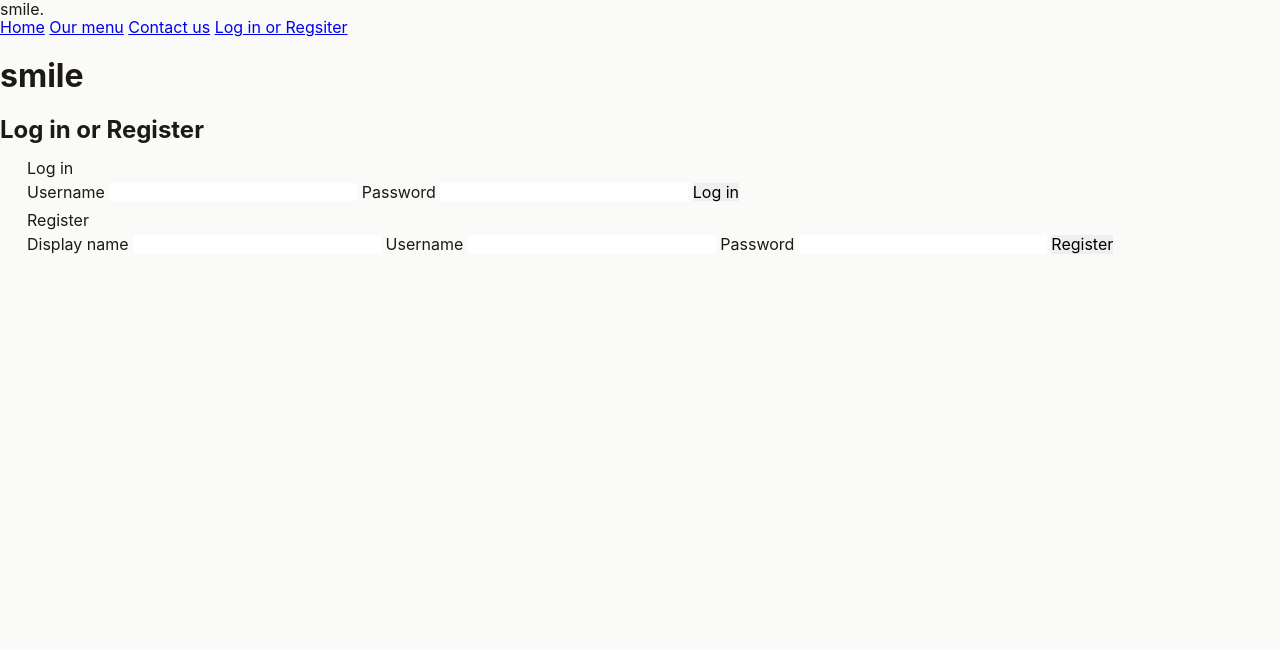
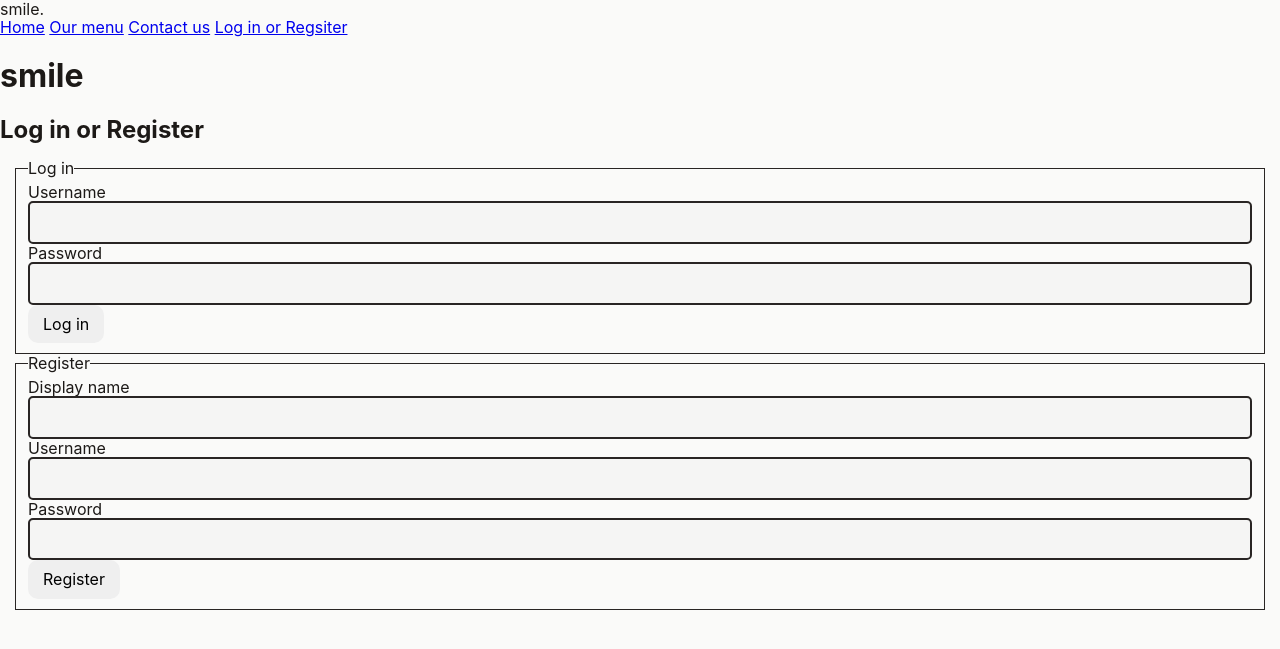
Before and after one commit to zadeviggers/13DTS, a Flask app: page /auth in a window 1280 px wide. Shown: the top 649 px of the page. Run offline with Flask 2, Linux system fonts and the light colour scheme.

Commit message:
Basic form styles

```diff
--- a/cafe-thingy/static/smile.css
+++ b/cafe-thingy/static/smile.css
@@ -11,16 +11,18 @@
 :root {
   --accent: #fb923c;
   --background: #fafaf9;
+  --background-2: #f5f5f4;
   --text: #1c1917;
-  --text-light: #292524;
+  --text-2: #292524;
 }
 
 @media screen and (prefers-color-scheme: dark) {
   :root {
     --accent: #ea580c;
     --background: #1c1917;
+    --background-2: 292524;
     --text: #fafaf9;
-    --text-light: #f5f5f4;
+    --text-2: #f5f5f4;
   }
 }
 
@@ -35,7 +37,9 @@ main {
   padding: 15px;
 }
 
-/* Menu page */
+/***********************
+*       Menu page      *
+************************/
 .menu-list {
   display: flex;
   flex-direction: row;
@@ -79,7 +83,7 @@ main {
   font-size: 48px;
   letter-spacing: -0.07em;
   line-height: 58px;
-  color: var(--text-light);
+  color: var(--text-2);
 }
 
 .product-description {
@@ -135,7 +139,7 @@ main {
     font-size: 48px;
     letter-spacing: -0.07em;
     line-height: 58px;
-    color: var(--text-light);
+    color: var(--text-2);
   }
 
   .product-description {
@@ -183,9 +187,51 @@ main {
 }
 
 .category-list a:hover {
-  border-color: var(--text-light);
+  border-color: var(--text-2);
 }
 
 .category-list [data-current-category="yes"] a:hover {
   border-color: var(--accent);
 }
+
+/***********************
+*       Auth page      *
+************************/
+fieldset {
+  border: 1px solid var(--text-2);
+}
+
+.auth-form {
+}
+
+.auth-form label {
+  display: flex;
+  flex-direction: column;
+}
+
+.auth-form label:focus-within {
+  color: var(--accent);
+}
+
+.auth-form input {
+  padding: 10px;
+  padding-left: 15px;
+  padding-right: 15px;
+  background-color: var(--background-2);
+  border: 2px solid var(--text-2);
+  color: var(--text);
+  border-radius: 5px;
+}
+
+.auth-form input:focus {
+  border-color: var(--accent);
+  outline: none;
+}
+
+.auth-form button[type="submit"] {
+  padding: 10px;
+  padding-left: 15px;
+  padding-right: 15px;
+  display: block;
+  border-radius: 10px;
+}
```
